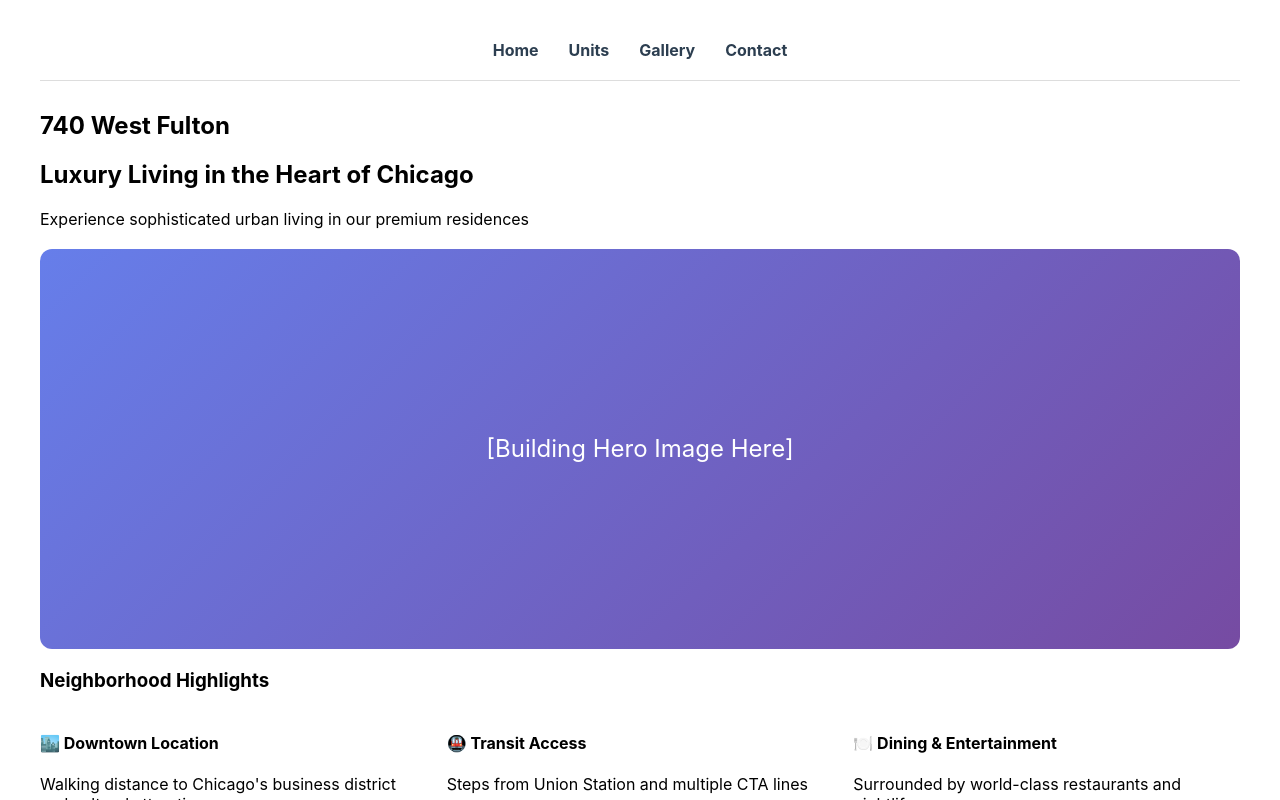
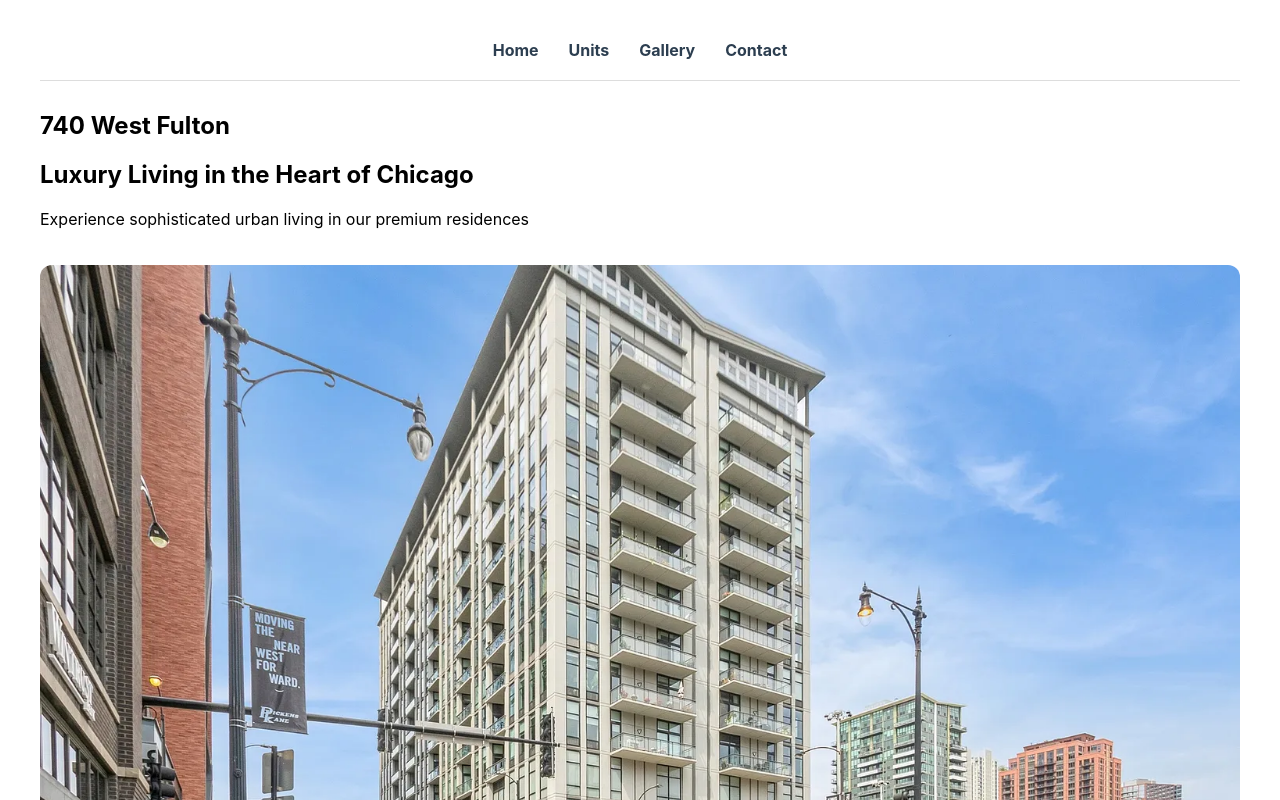
Before and after one commit to erictaelee/condo-website, a React (Create React App) app in the folder frontend/: page / in a window 1280 px wide. Shown: the top 800 px of the page. Built offline with nearby package versions, Linux system fonts and the light colour scheme.

Commit message:
Add homepage image

```diff
--- a/frontend/src/pages/ContactPage.tsx
+++ b/frontend/src/pages/ContactPage.tsx
@@ -1,4 +1,5 @@
-import { useState } from 'react';
+import React, { useState } from 'react';
+import './ContactPage.css'
 import { ContactForm } from '../types/Contact';
 
 const ContactPage = () => {
--- a/frontend/src/pages/HomePage.tsx
+++ b/frontend/src/pages/HomePage.tsx
@@ -7,19 +7,17 @@ const HomePage = () => {
         <p>Experience sophisticated urban living in our premium residences</p>
 
         {/* Placeholder for hero image */}
-        <div style={{
-          height: '400px',
-          background: 'linear-gradient(135deg, #667eea 0%, #764ba2 100%)',
-          borderRadius: '12px',
-          display: 'flex',
-          alignItems: 'center',
-          justifyContent: 'center',
-          color: 'white',
-          fontSize: '1.5rem',
-          margin: '20px 0'
-        }}>
-          [Building Hero Image Here]
-        </div>
+        <img
+          src="/images/homepage-photo.jpg"
+          alt="740 West Fulton Building"
+          style={{
+            width: '100%',
+            height: '600px',
+            objectFit: 'cover',
+            borderRadius: '12px',
+            margin: '20px 0'
+          }}
+        />
       </section>
 
       <section className="highlights">
```
Also changed, not shown: frontend/public/images/homepage-photo.jpg (added), frontend/src/pages/ContactPage.css (added).
